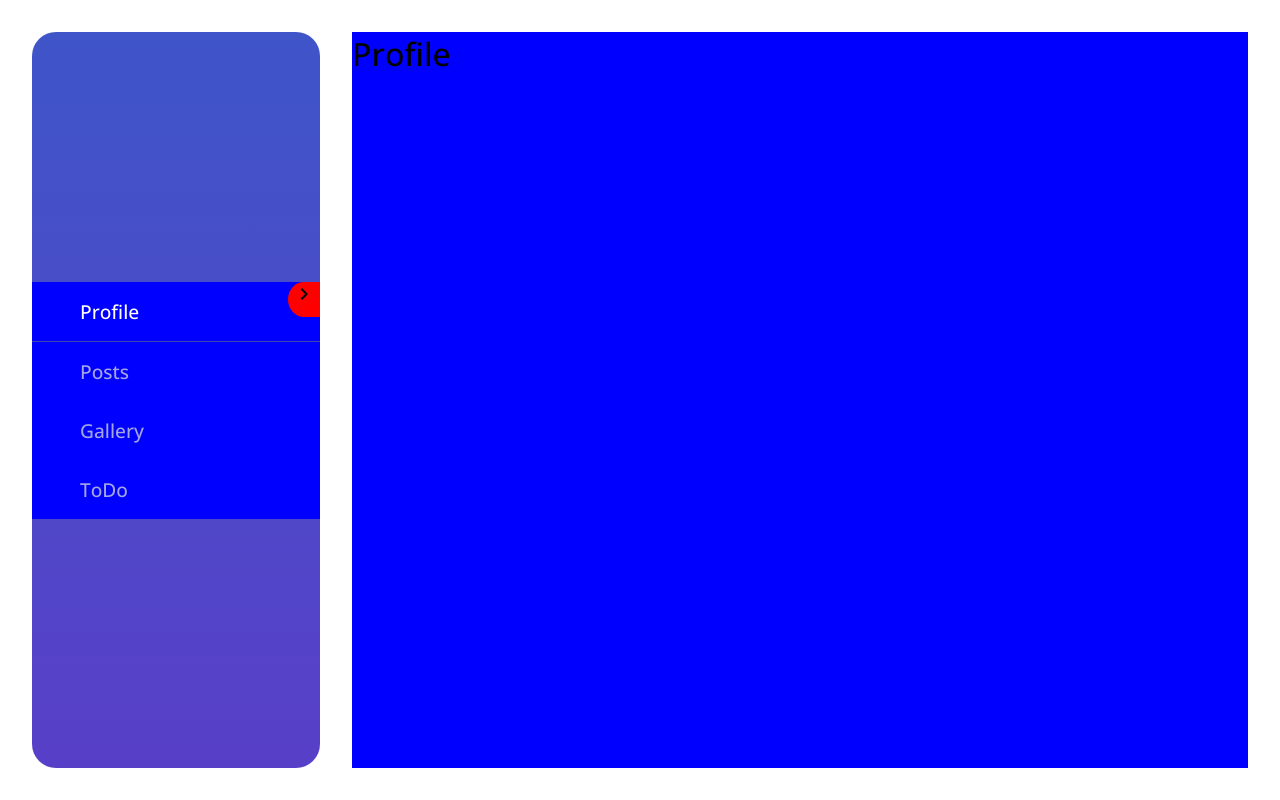
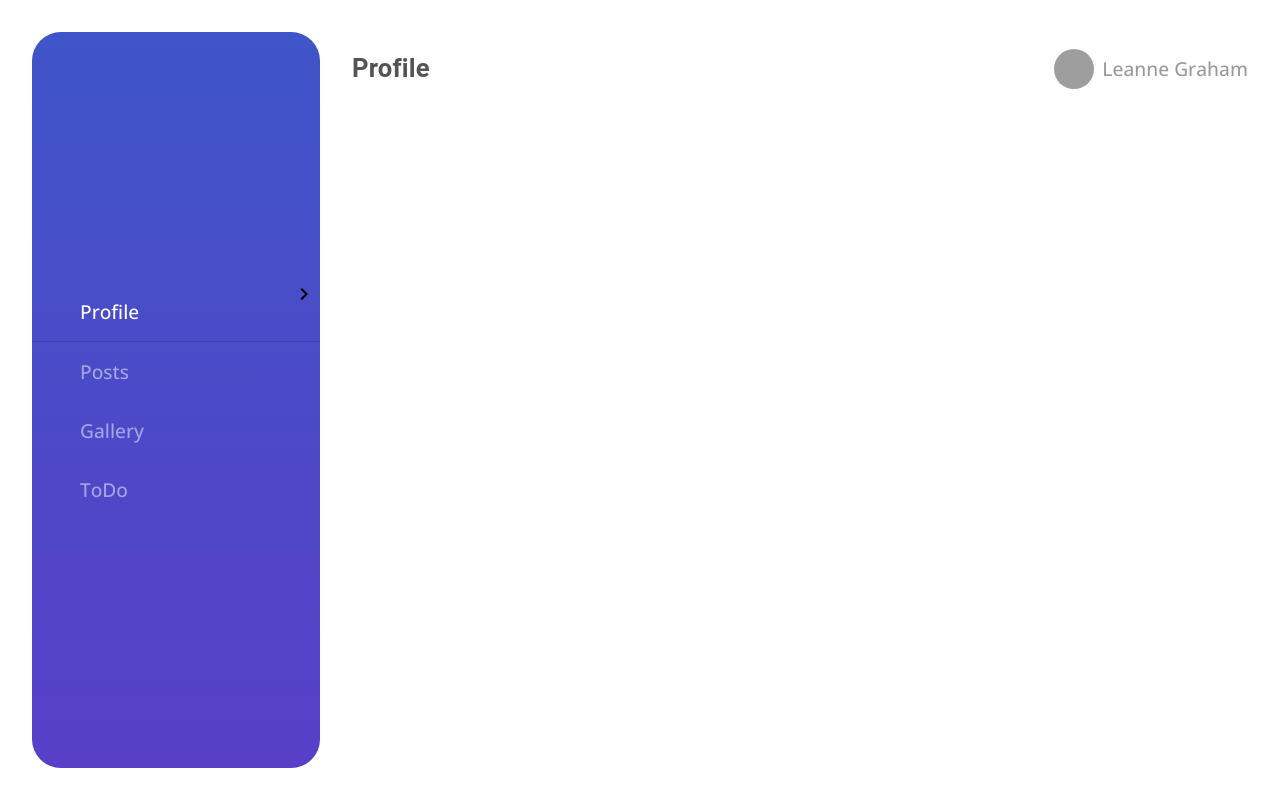
Before and after one commit to Gandhi-Rajendran/panorbit_community, a React (Create React App) app: page /user/1 in a window 1280 px wide. Built offline with nearby package versions, Linux system fonts and the light colour scheme; grey boxes are pictures that could not be loaded.

Commit message:
Completed dashboard header and Implemented signout modal functionality

```diff
--- /dev/null
+++ b/src/components/header/header.styled.js
@@ -0,0 +1,33 @@
+import { Grid, styled, Typography } from "@mui/material";
+
+export const HeaderContainer = styled(Grid)(({ theme }) => ({
+  width: "100%",
+  height: "10%",
+  display: "flex",
+  alignItems: "center",
+  justifyContent: "space-between",
+}));
+
+export const Title = styled(Typography)(({ theme }) => ({
+  fontSize: "1.6rem",
+  fontWeight: "bold",
+  textTransform: "capitalize",
+  color: theme.primary,
+}));
+export const UserInfo = styled(Grid)(({ theme }) => ({
+  display: "flex",
+  alignItems: "center",
+  fontSize: "1.2rem",
+  fontWeight: 500,
+  color: theme.secondary,
+
+  "&:hover": {
+    cursor: "pointer",
+  },
+
+  "& .MuiAvatar-root": {
+    width: "2.5rem",
+    height: "2.5rem",
+    marginRight: "0.5rem",
+  },
+}));
--- /dev/null
+++ b/src/components/header/index.jsx
@@ -0,0 +1,34 @@
+import { Avatar } from "@mui/material";
+import { useState } from "react";
+import Signout from "../signout";
+import { HeaderContainer, Title, UserInfo } from "./header.styled";
+
+const Header = ({ active, user }) => {
+  const [anchorEl, setAnchorEl] = useState(null);
+  const open = Boolean(anchorEl);
+  const id = open ? "simple-popover" : undefined;
+
+  const handleClick = (event) => {
+    setAnchorEl(event.currentTarget);
+  };
+
+  const handleClose = () => {
+    setAnchorEl(null);
+  };
+
+  return (
+    <>
+      <HeaderContainer container>
+        <Title variant="h6" component="h6">
+          {active}
+        </Title>
+        <UserInfo item onClick={handleClick}>
+          <Avatar src={user.profilepicture} alt={user.name} /> {user.name}
+        </UserInfo>
+      </HeaderContainer>
+      <Signout {...{ id, open, anchorEl, handleClose }} />
+    </>
+  );
+};
+
+export default Header;
--- a/src/components/navbar/index.jsx
+++ b/src/components/navbar/index.jsx
@@ -1,16 +1,14 @@
 import { Divider } from "@mui/material";
-import { useState } from "react";
 import { IconBox, Nav, NavbarContainer } from "./navbar.styled";
 import KeyboardArrowRightIcon from "@mui/icons-material/KeyboardArrowRight";
 
-const Navbar = () => {
-  const [isActive, setIsActive] = useState("profile");
+const Navbar = ({ active, onActiveHandler }) => {
   return (
     <NavbarContainer>
       <Nav
         to="/user/1"
-        select={isActive === "profile" ? 1 : 0}
-        onClick={() => setIsActive("profile")}
+        select={active === "profile" ? 1 : 0}
+        onClick={() => onActiveHandler("profile")}
       >
         Profile
         <IconBox variant="span" component="span">
@@ -20,26 +18,25 @@ const Navbar = () => {
       <Divider />
       <Nav
         to="/user/1"
-        select={isActive === "posts" ? 1 : 0}
-        onClick={() => setIsActive("posts")}
+        select={active === "posts" ? 1 : 0}
+        onClick={() => onActiveHandler("posts")}
       >
         Posts
       </Nav>
       <Nav
         to="/user/1"
-        select={isActive === "gallery" ? 1 : 0}
-        onClick={() => setIsActive("gallery")}
+        select={active === "gallery" ? 1 : 0}
+        onClick={() => onActiveHandler("gallery")}
       >
         Gallery
       </Nav>
       <Nav
         to="/user/1"
-        select={isActive === "todo" ? 1 : 0}
-        onClick={() => setIsActive("todo")}
+        select={active === "todo" ? 1 : 0}
+        onClick={() => onActiveHandler("todo")}
       >
         ToDo
       </Nav>
-
     </NavbarContainer>
   );
 };
--- a/src/components/navbar/navbar.styled.js
+++ b/src/components/navbar/navbar.styled.js
@@ -1,15 +1,10 @@
-import { styled, Typography } from "@mui/material";
-import { Box } from "@mui/system";
+import { Stack, styled, Typography } from "@mui/material";
 import { Link } from "react-router-dom";
 
-export const NavbarContainer = styled(Box)(({ theme }) => ({
-  width: "20%",
+export const NavbarContainer = styled(Stack)(({ theme }) => ({
   minWidth: "18rem",
-  borderRadius: "1.5rem",
-  display: "flex",
-  flexDirection: "column",
+  borderRadius: "1.8rem",
   justifyContent: "center",
-  // alignItems: "center",
 
   background: `linear-gradient(${theme.navGradientStart},${theme.navGradientEnd})`,
 }));
@@ -21,7 +16,7 @@ export const Nav = styled(Link)(({ theme, select }) => ({
   padding: "1rem 3rem",
   borderRadius: "0 -1rem -1rem 0",
   position: "relative",
-  backgroundColor: "blue",
+  // backgroundColor: "blue",
   "&:hover": {
     backgroundColor: "blue",
   },
@@ -79,7 +74,7 @@ export const Nav = styled(Link)(({ theme, select }) => ({
 }));
 
 export const IconBox = styled(Typography)(({ theme }) => ({
-  backgroundColor: "red",
+  // backgroundColor: "red",
   // display: "inline-block",
   position: "absolute",
   top: 0,
--- a/src/components/signout/index.jsx
+++ b/src/components/signout/index.jsx
@@ -46,14 +46,6 @@ const Signout = ({ id, open, anchorEl, handleClose }) => {
       open={open}
       anchorEl={anchorEl}
       onClose={handleClose}
-      anchorOrigin={{
-        vertical: "bottom",
-        horizontal: "center",
-      }}
-      transformOrigin={{
-        vertical: "top",
-        horizontal: "center",
-      }}
     >
       <UserProfile>
         <Avatar src={user.profilepicture} alt={user.name} />
--- a/src/components/signout/signout.styled.js
+++ b/src/components/signout/signout.styled.js
@@ -9,12 +9,23 @@ import {
 
 export const SignoutContainer = styled(Popover)(({ theme }) => ({
   "& .MuiPaper-root": {
+    marginTop: "1rem",
     width: "15rem",
     textAlign: "center",
     padding: "1.5rem",
     borderRadius: "1.5rem",
   },
 }));
+SignoutContainer.defaultProps = {
+  anchorOrigin: {
+    vertical: "bottom",
+    horizontal: "right",
+  },
+  transformOrigin: {
+    vertical: "top",
+    horizontal: "right",
+  },
+};
 
 export const UserProfile = styled(Stack)(({ theme }) => ({
   padding: "0.5rem 0",
@@ -25,11 +36,11 @@ export const UserProfile = styled(Stack)(({ theme }) => ({
     margin: "0.2rem auto",
   },
   "& p": {
-    color: theme.signoutPrimary,
+    color: theme.primary,
     padding: "0.1rem 0",
   },
   "& p:last-of-type": {
-    color: theme.signoutSecondary,
+    color: theme.secondary,
     fontSize: "0.9rem",
   },
 }));
@@ -40,7 +51,7 @@ export const BreakLine = styled(Divider)({
 });
 
 export const List = styled(Typography)(({ theme }) => ({
-  color: theme.signoutPrimary,
+  color: theme.primary,
   display: "flex",
   alignItems: "center",
   justifyContent: "center",
--- a/src/pages/Dashboard/dashboard.styled.js
+++ b/src/pages/Dashboard/dashboard.styled.js
@@ -1,10 +1,14 @@
-import { styled } from "@mui/material";
+import { Grid, styled } from "@mui/material";
 import { Box } from "@mui/system";
 
-export const DashboardContainer = styled(Box)(({ theme }) => ({
+export const DashboardContainer = styled(Grid)({
   width: "100vw",
   height: "100vh",
   padding: "2rem",
+  gap: "2rem",
+});
+
+export const Wrapper = styled(Box)({
   display: "flex",
-  gap: "2rem",
-}));
+  flexGrow: 1,
+});
--- a/src/pages/Dashboard/index.jsx
+++ b/src/pages/Dashboard/index.jsx
@@ -1,14 +1,52 @@
+import { useState } from "react";
+import Header from "../../components/header";
 import Navbar from "../../components/navbar";
-import Profile from "../profile";
-import { DashboardContainer } from "./dashboard.styled";
+// import Profile from "../profile";
+import { DashboardContainer, Wrapper } from "./dashboard.styled";
 
 const Dashboard = () => {
+  const [active, setActive] = useState("profile");
+
+  const user = {
+    id: 1,
+    name: "Leanne Graham",
+    username: "Bret",
+    email: "Sincere@april.biz",
+    profilepicture:
+      "https://panorbit.in/wp-content/uploads/2019/hotlink-ok/1001.jpeg",
+    address: {
+      street: "Kulas Light",
+      suite: "Apt. 556",
+      city: "Gwenborough",
+      zipcode: "92998-3874",
+      geo: {
+        lat: "-37.3159",
+        lng: "81.1496",
+      },
+    },
+    phone: "1-770-736-8031 x56442",
+    website: "hildegard.org",
+    company: {
+      name: "Romaguera-Crona",
+      catchPhrase: "Multi-layered client-server neural-net",
+      bs: "harness real-time e-markets",
+    },
+  };
+
+  const onActiveHandler = (tab) => {
+    setActive(tab);
+  };
+
   return (
-    <DashboardContainer>
-      <Navbar />
-      <Profile />
+    <DashboardContainer container>
+      <Navbar {...{ active, onActiveHandler }} />
+      <Wrapper>
+        <Header {...{ active, user }} />
+      </Wrapper>
     </DashboardContainer>
   );
 };
 
 export default Dashboard;
+
+// <Profile {...{ active }} />
--- a/src/pages/profile/index.jsx
+++ b/src/pages/profile/index.jsx
@@ -1,6 +1,7 @@
 import { ProfileContainer } from "./profile.styled";
 
 const Profile = () => {
+
   return (
     <ProfileContainer>
       <h1>Profile</h1>
--- a/src/pages/profile/profile.styled.js
+++ b/src/pages/profile/profile.styled.js
@@ -2,7 +2,6 @@ import { styled } from "@mui/material";
 import { Box } from "@mui/system";
 
 export const ProfileContainer = styled(Box)(({ theme }) => ({
-  backgroundColor: "blue",
   display: "flex",
   flexGrow: 1,
 }));
--- a/src/utils/theme/index.js
+++ b/src/utils/theme/index.js
@@ -32,9 +32,9 @@ export const theme = createTheme({
   navActive: "#FFFFFF",
   navInActive: "#A5A5E4",
 
-  //--- signout
-  signoutPrimary: "#4A4A4A",
-  signoutSecondary: "#9A9A9A",
+  //--- common
+  primary: "#545454",
+  secondary: "#9A9A9A",
   button: "#ffffff",
 
   // ****************** Loader Color ******************
```
